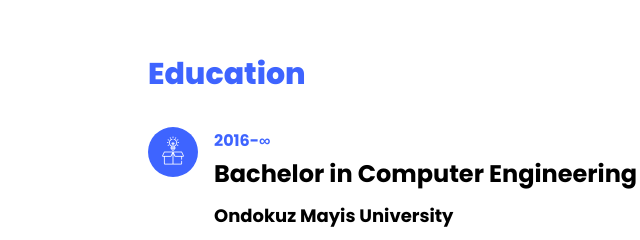
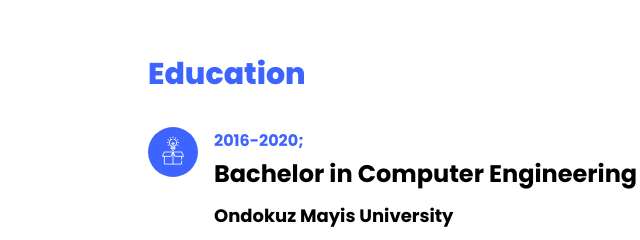
Before and after one commit to sametkaravaizoglu/portfolio, a plain HTML site: page index.html in a window 1280 px wide. Shown: the part 860-1100 px from the top of the page, 222-862 px from the left. Drawn offline with Linux system fonts and the light colour scheme; files whose address does not match are found by name.

Commit message:
Update index.html

```diff
--- a/index.html
+++ b/index.html
@@ -74,7 +74,7 @@
 								<span class="flaticon-ideas"></span>
 							</div>
 							<div class="text pl-3">
-								<span class="date">2016-&infin;</span>
+								<span class="date">2016-2020;</span>
 								<h2>Bachelor in Computer Engineering</h2>
 								<span class="position">Ondokuz Mayis University</span>
 							</div>
```
